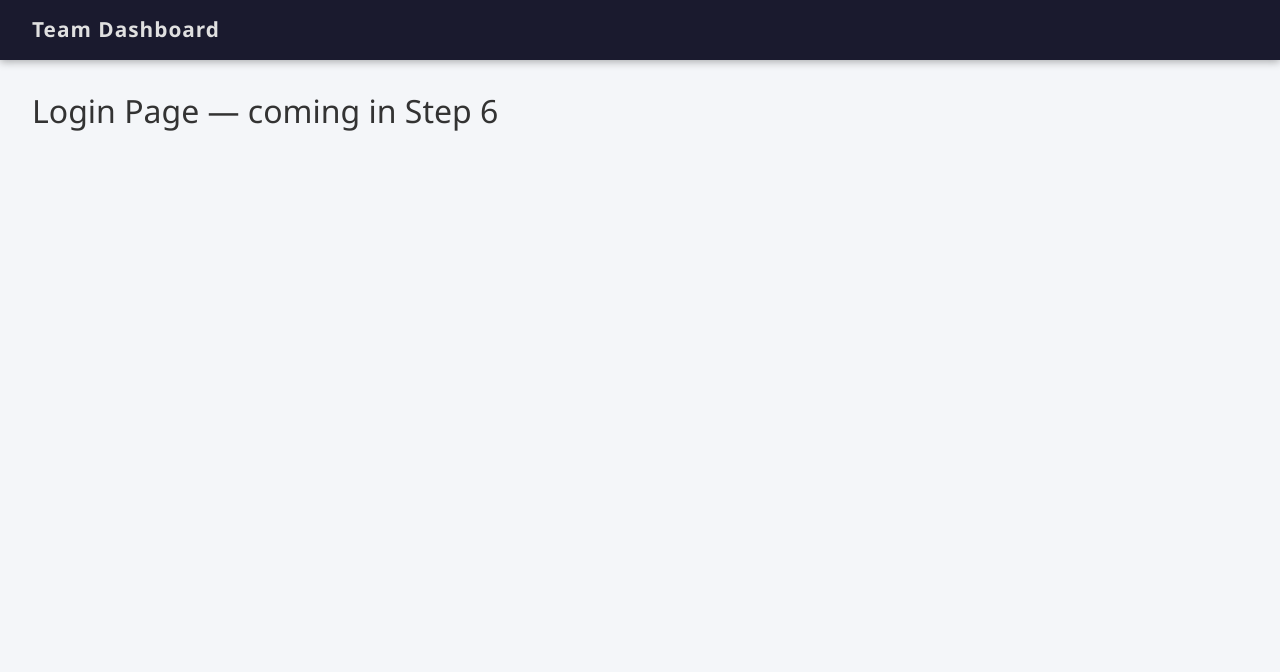
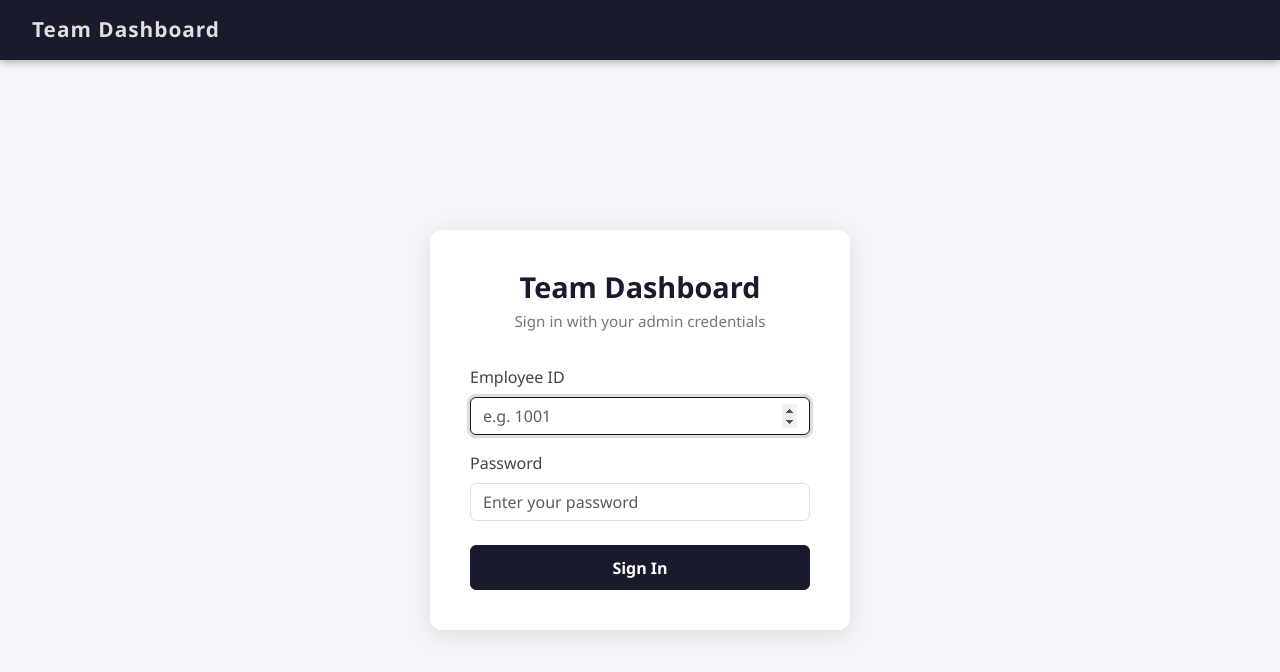
Before and after one commit to riship-dev/team_dashboard, a React (Create React App) app in the folder frontend/: page / in a window 1280 px wide. Shown: the top 672 px of the page. Built offline with nearby package versions, Linux system fonts and the light colour scheme; the HTML template or start-up script is replaced by a standard one.

Commit message:
add Login page with form, error handling and loading state

```diff
--- /dev/null
+++ b/frontend/src/pages/Login.css
@@ -0,0 +1,63 @@
+.login-page {
+    min-height: calc(100vh - 60px);
+    display: flex;
+    align-items: center;
+    justify-content: center;
+    background-color: #f4f6f9;
+    padding: 2rem;
+}
+
+.login-card {
+    background: white;
+    border-radius: 12px;
+    padding: 2.5rem;
+    width: 100%;
+    max-width: 420px;
+    box-shadow: 0 4px 24px rgba(0, 0, 0, 0.1);
+}
+
+.login-header {
+    text-align: center;
+    margin-bottom: 2rem;
+}
+
+.login-header h2 {
+    font-size: 1.8rem;
+    font-weight: 700;
+    color: #1a1a2e;
+    margin-bottom: 0.4rem;
+}
+
+.login-header p {
+    color: #777;
+    font-size: 0.95rem;
+}
+
+.form-label {
+    font-weight: 500;
+    color: #444;
+}
+
+.form-control:focus {
+    border-color: #1a1a2e;
+    box-shadow: 0 0 0 0.2rem rgba(26, 26, 46, 0.15);
+}
+
+.btn-primary {
+    background-color: #1a1a2e;
+    border-color: #1a1a2e;
+    font-weight: 600;
+    padding: 0.6rem;
+    font-size: 1rem;
+    transition: background-color 0.2s ease;
+}
+
+.btn-primary:hover {
+    background-color: #2d2d4e;
+    border-color: #2d2d4e;
+}
+
+.btn-primary:disabled {
+    background-color: #555570;
+    border-color: #555570;
+}
--- a/frontend/src/pages/Login.jsx
+++ b/frontend/src/pages/Login.jsx
@@ -1,9 +1,107 @@
-import React from 'react';
+import React, { useState } from 'react';
+import { useNavigate } from 'react-router-dom';
+import { useAuth } from '../context/AuthContext';
+import api from '../api/axios';
+import './Login.css';
 
 export default function Login() {
+    const [empId, setEmpId] = useState('');
+    const [password, setPassword] = useState('');
+    const [error, setError] = useState('');
+    const [loading, setLoading] = useState(false);
+
+    const { login } = useAuth();
+    const navigate = useNavigate();
+
+    const handleSubmit = async (e) => {
+        e.preventDefault();
+        setError('');
+        setLoading(true);
+
+        try {
+            const res = await api.post('/auth/login', {
+                emp_id: parseInt(empId),
+                password,
+            });
+
+            login(res.data.token, res.data.admin);
+            navigate('/dashboard');
+
+        } catch (err) {
+            setError(err.response?.data?.error || 'Something went wrong. Please try again.');
+        } finally {
+            setLoading(false);
+        }
+    };
+
     return (
-        <div style={{ padding: '2rem' }}>
-            <h2>Login Page — coming in Step 6</h2>
+        <div className="login-page">
+            <div className="login-card">
+
+                <div className="login-header">
+                    <h2>Team Dashboard</h2>
+                    <p>Sign in with your admin credentials</p>
+                </div>
+
+                {error && (
+                    <div className="alert alert-danger py-2 text-center" role="alert">
+                        {error}
+                    </div>
+                )}
+
+                <form onSubmit={handleSubmit}>
+                    <div className="mb-3">
+                        <label htmlFor="empId" className="form-label">
+                            Employee ID
+                        </label>
+                        <input
+                            id="empId"
+                            type="number"
+                            className="form-control"
+                            placeholder="e.g. 1001"
+                            value={empId}
+                            onChange={(e) => setEmpId(e.target.value)}
+                            required
+                            autoFocus
+                        />
+                    </div>
+
+                    <div className="mb-4">
+                        <label htmlFor="password" className="form-label">
+                            Password
+                        </label>
+                        <input
+                            id="password"
+                            type="password"
+                            className="form-control"
+                            placeholder="Enter your password"
+                            value={password}
+                            onChange={(e) => setPassword(e.target.value)}
+                            required
+                        />
+                    </div>
+
+                    <button
+                        type="submit"
+                        className="btn btn-primary w-100"
+                        disabled={loading}
+                    >
+                        {loading ? (
+                            <>
+                                <span
+                                    className="spinner-border spinner-border-sm me-2"
+                                    role="status"
+                                    aria-hidden="true"
+                                />
+                                Signing in...
+                            </>
+                        ) : (
+                            'Sign In'
+                        )}
+                    </button>
+                </form>
+
+            </div>
         </div>
     );
 }
```
